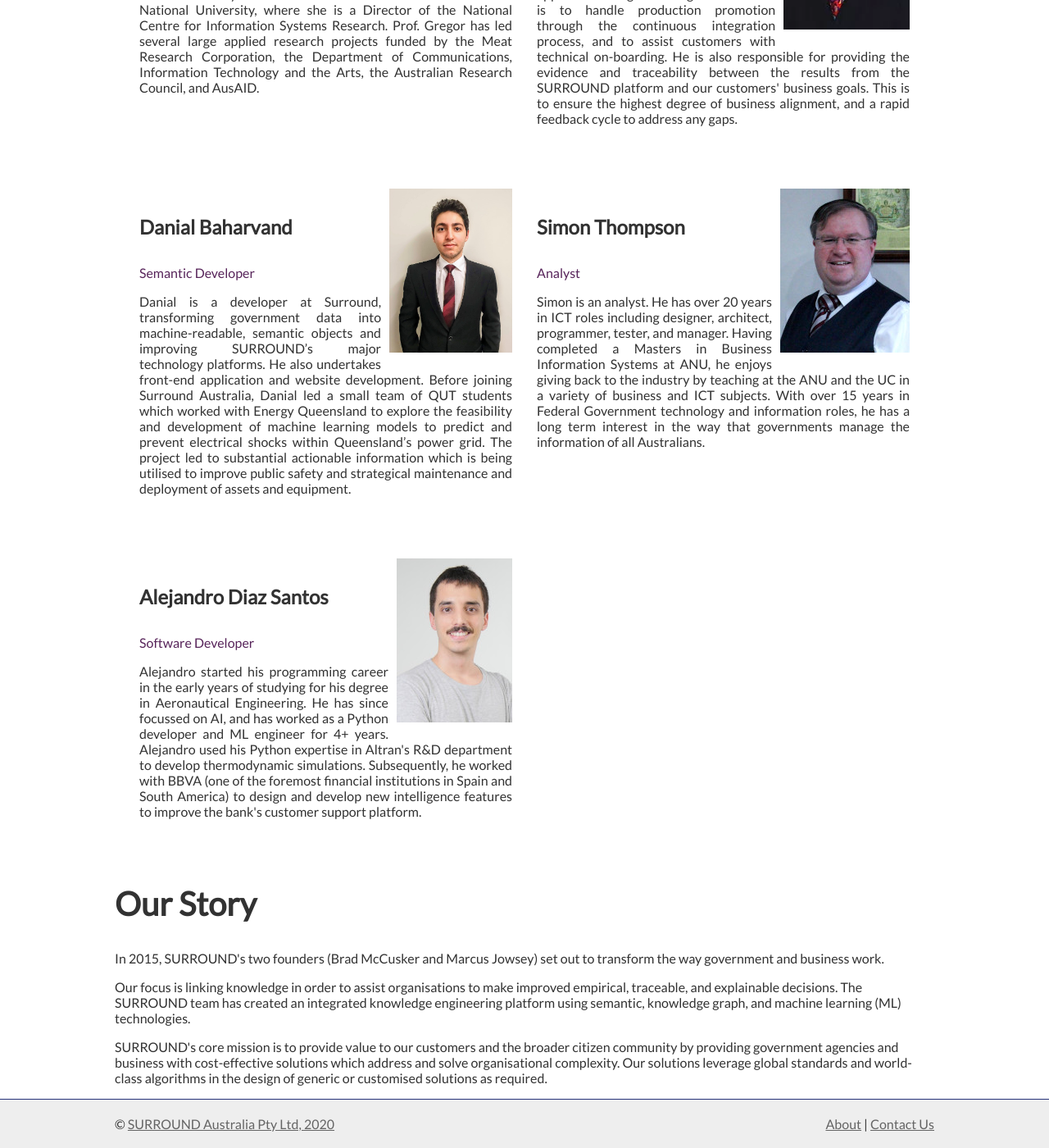
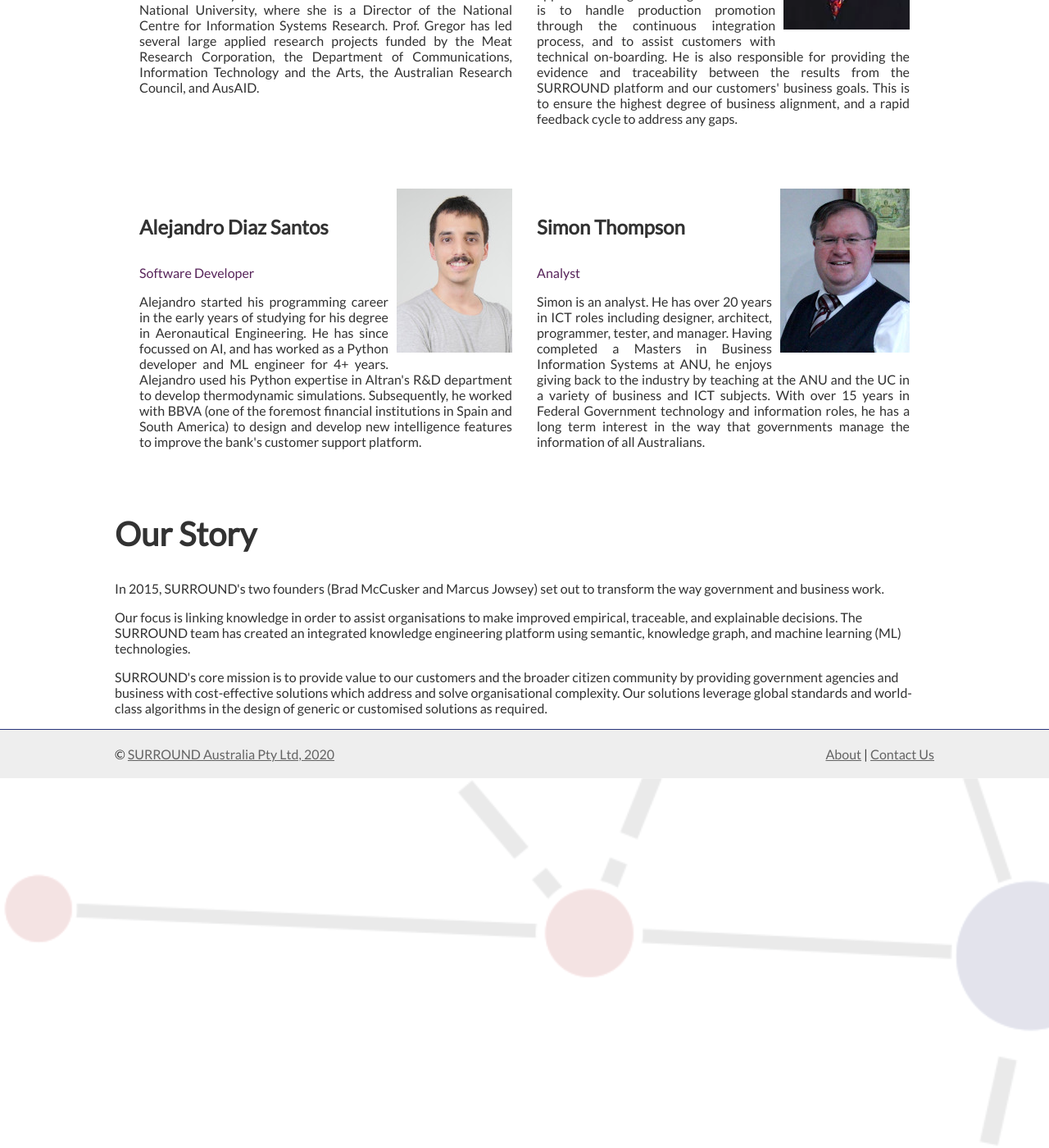
Before and after one commit to surroundaustralia/surroundaustralia.com, a Jekyll site: the page built from pages/about.html, in a window 1280 px wide and 1400 px high, scrolled down 2076 px. Shown: the whole window at 82% size. Built offline with Jekyll 4.4.1, drawn with Linux system fonts in a browser that asks for light colours.

Commit message:
remove Max & Danial, improve logos

```diff
--- a/pages/about.html
+++ b/pages/about.html
@@ -73,14 +73,6 @@ permalink: /about
         </div>
     </div>
     <div>
-        <!--
-        <div style="grid-column:1;" id="max">
-            <img class="mobPerson" src="images/person-max.jpg" style="float:right;">
-            <h4>Max Kulnich</h4>
-            <p class="jobtitle">Machine Learning researcher</p>
-            <p>Max has a background in developing Machine Learning solutions for complex business problems. He specialises in mathematical modelling and statistical analysis, and is currently a Ph.D. candidate at UNSW. Prior to joining SURROUND, Max has held positions as Lead Data Scientist at Volvo AB and Volvo Penta.  He was part of the development team which introduced the first AI-based truck uptime monitoring system to the market; and has built a Volvo-unique data-driven decision process for quality assurance during new product development, recognised with a Quality Award in 2014.</p>
-        </div>
-        -->
         <div style="grid-column:1;" id="david">
             <img class="mobPerson" src="images/person-david.jpg" style="float:right;">
             <h4>David Habgood</h4>
@@ -110,11 +102,11 @@ permalink: /about
         </div>
     </div>
     <div>
-        <div style="grid-column:1;" id="danial">
-            <img class="mobPerson" src="images/person-danial.jpg" style="float:right; height:200px;">
-            <h4>Danial Baharvand</h4>
-            <p class="jobtitle">Semantic Developer</p>
-            <p>Danial is a developer at Surround, transforming government data into machine-readable, semantic objects and improving SURROUND’s major technology platforms. He also undertakes front-end application and website development. Before joining Surround Australia, Danial led a small team of QUT students which worked with Energy Queensland to explore the feasibility and development of machine learning models to predict and prevent electrical shocks within Queensland’s power grid. The project led to substantial actionable information which is being utilised to improve public safety and strategical maintenance and deployment of assets and equipment.</p>
+        <div style="grid-column:1;" id="alejandro">
+            <img class="mobPerson" src="images/person-alejandro.jpg" style="float:right;">
+            <h4>Alejandro Diaz Santos</h4>
+            <p class="jobtitle">Software Developer</p>
+            <p>Alejandro started his programming career in the early years of studying for his degree in Aeronautical Engineering. He has since focussed on AI, and has worked as a Python developer and ML engineer for 4+ years. Alejandro used his Python expertise in Altran's R&D department to develop thermodynamic simulations. Subsequently, he worked with BBVA (one of the foremost financial institutions in Spain and South America) to design and develop new intelligence features to improve the bank's customer support platform.</p>
         </div>
         <div style="grid-column:2;" id="simon-t">
             <img class="mobPerson" src="images/person-simon-t.jpg" style="float:right;">
@@ -123,14 +115,6 @@ permalink: /about
             <p>Simon is an analyst. He has over 20 years in ICT roles including designer, architect, programmer, tester, and manager. Having completed a Masters in Business Information Systems at ANU, he enjoys giving back to the industry by teaching at the ANU and the UC in a variety of business and ICT subjects. With over 15 years in Federal Government technology and information roles, he has a long term interest in the way that governments manage the information of all Australians.</p>
         </div>
     </div>
-    <div>
-        <div style="grid-column:1;" id="alejandro">
-            <img class="mobPerson" src="images/person-alejandro.jpg" style="float:right;">
-            <h4>Alejandro Diaz Santos</h4>
-            <p class="jobtitle">Software Developer</p>
-            <p>Alejandro started his programming career in the early years of studying for his degree in Aeronautical Engineering. He has since focussed on AI, and has worked as a Python developer and ML engineer for 4+ years. Alejandro used his Python expertise in Altran's R&D department to develop thermodynamic simulations. Subsequently, he worked with BBVA (one of the foremost financial institutions in Spain and South America) to design and develop new intelligence features to improve the bank's customer support platform.</p>
-        </div>
-</div>
 </div>
 
 <h2>Our Story</h2>
```
Also changed, not shown: pages/index.html (+33 -17 lines), images/logo-2pi.png, images/logo-ogc.png (added), images/logo-w3c.png (added).
